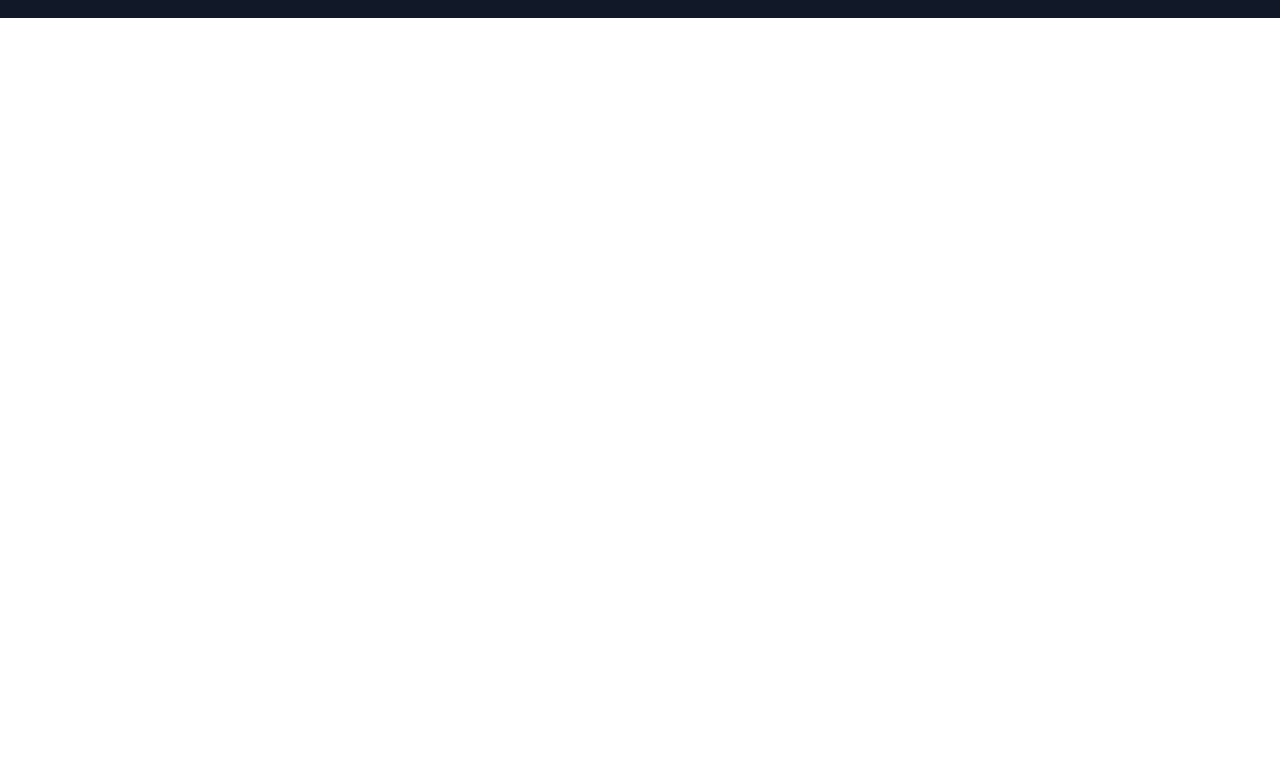
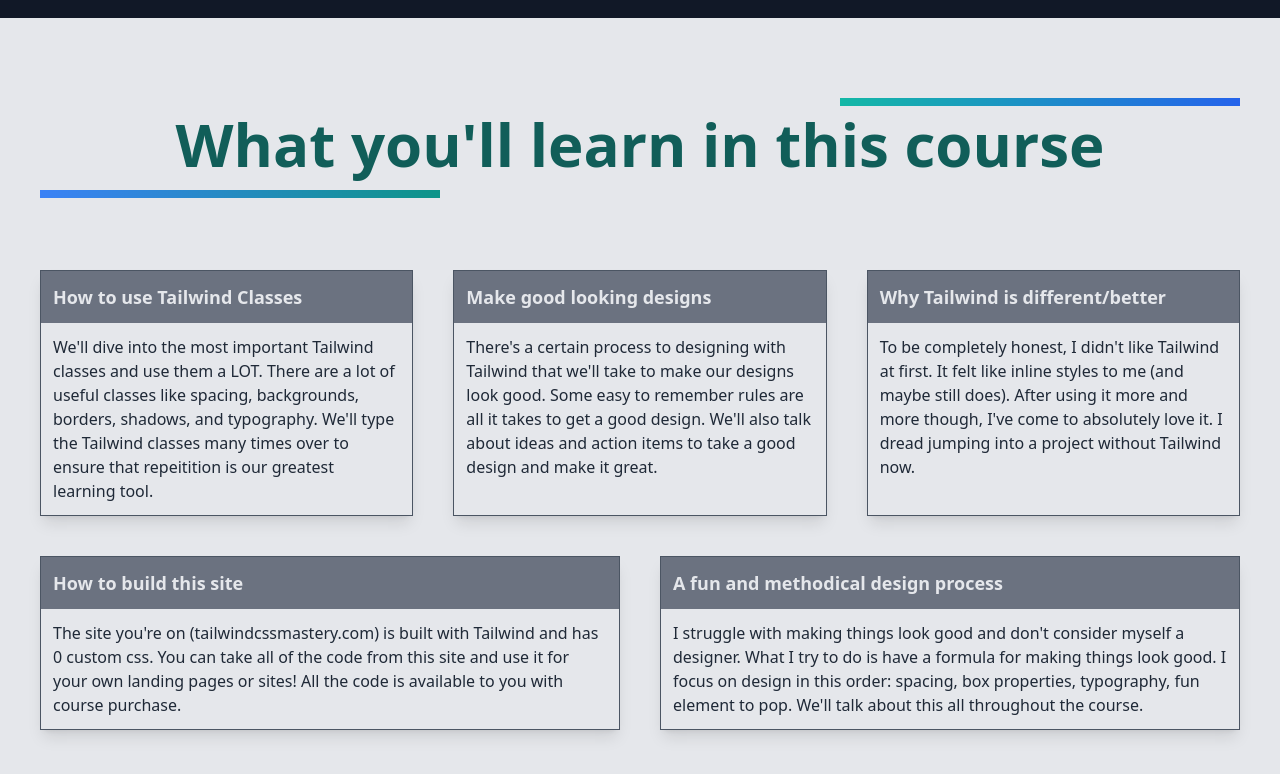
Before and after one commit to desicoder2021/tailwindcss-mastery, a website built with Vite: page index.html in a window 1280 px wide. Shown: the part 1269-2043 px from the top of the page. Before the commit the page ends 1287 px from the top, so only its background shows below. Built offline with nearby package versions, Linux system fonts and the light colour scheme; what tailwindcss-debug-screens would draw is missing.

Commit message:
section what you'll learn in this course completed

```diff
--- a/index.html
+++ b/index.html
@@ -195,7 +195,7 @@
         </div>
       </section>
 
-      <!-- About us  -->
+      <!-- About me  -->
       <section class="text-gray-700 mt-20">
         <h2 class="text-4xl lg:text-6xl text-center mb-2 font-bold">
           Tailwind Video I've Done
@@ -241,6 +241,92 @@
           </div>
         </div>
       </section>
+
+      <!-- What you'll learn in this course -->
+      <section>
+        <div class="py-24 bg-gray-200 text-gray-800">
+          <!-- Container div -->
+          <div class="container mx-auto px-10">
+            <!-- Header -->
+            <div class="relative">
+              <h2
+                class="mb-24 text-4xl lg:text-6xl text-center font-bold text-teal-800"
+              >
+                What you'll learn in this course
+              </h2>
+              <div
+                class="absolute h-2 w-1/3 top-0 right-0 bg-gradient-to-r from-teal-500 to-blue-600 transform -translate-y-4"
+              ></div>
+              <div
+                class="absolute h-2 w-1/3 -bottom-2 left-0 bg-gradient-to-r from-blue-500 to-teal-600 transform translate-y-4"
+              ></div>
+            </div>
+            <!-- Grid area -->
+            <div class="lg:grid grid-cols-6 gap-10 space-y-8 lg:space-y-0">
+              <div class="border border-gray-600 shadow-lg col-span-2">
+                <div>
+                  <h3 class="bg-gray-500 text-gray-200 p-3 font-bold text-lg">
+                    How to use Tailwind Classes
+                  </h3>
+                </div>
+                <p class="p-3">
+                  We'll dive into the most important Tailwind classes and use
+                  them a LOT. There are a lot of useful classes like spacing,
+                  backgrounds, borders, shadows, and typography. We'll type the
+                  Tailwind classes many times over to ensure that repeitition is
+                  our greatest learning tool.
+                </p>
+              </div>
+              <div class="border border-gray-600 shadow-lg col-span-2">
+                <h3 class="bg-gray-500 text-gray-200 p-3 font-bold text-lg">
+                  Make good looking designs
+                </h3>
+                <p class="p-3">
+                  There's a certain process to designing with Tailwind that
+                  we'll take to make our designs look good. Some easy to
+                  remember rules are all it takes to get a good design. We'll
+                  also talk about ideas and action items to take a good design
+                  and make it great.
+                </p>
+              </div>
+              <div class="border border-gray-600 shadow-lg col-span-2">
+                <h3 class="bg-gray-500 text-gray-200 p-3 font-bold text-lg">
+                  Why Tailwind is different/better
+                </h3>
+                <p class="p-3">
+                  To be completely honest, I didn't like Tailwind at first. It
+                  felt like inline styles to me (and maybe still does). After
+                  using it more and more though, I've come to absolutely love
+                  it. I dread jumping into a project without Tailwind now.
+                </p>
+              </div>
+              <div class="border border-gray-600 shadow-lg col-span-3">
+                <h3 class="bg-gray-500 text-gray-200 p-3 font-bold text-lg">
+                  How to build this site
+                </h3>
+                <p class="p-3">
+                  The site you're on (tailwindcssmastery.com) is built with
+                  Tailwind and has 0 custom css. You can take all of the code
+                  from this site and use it for your own landing pages or sites!
+                  All the code is available to you with course purchase.
+                </p>
+              </div>
+              <div class="border border-gray-600 shadow-lg col-span-3">
+                <h3 class="bg-gray-500 text-gray-200 p-3 font-bold text-lg">
+                  A fun and methodical design process
+                </h3>
+                <p class="p-3">
+                  I struggle with making things look good and don't consider
+                  myself a designer. What I try to do is have a formula for
+                  making things look good. I focus on design in this order:
+                  spacing, box properties, typography, fun element to pop. We'll
+                  talk about this all throughout the course.
+                </p>
+              </div>
+            </div>
+          </div>
+        </div>
+      </section>
     </div>
   </body>
 </html>
```
